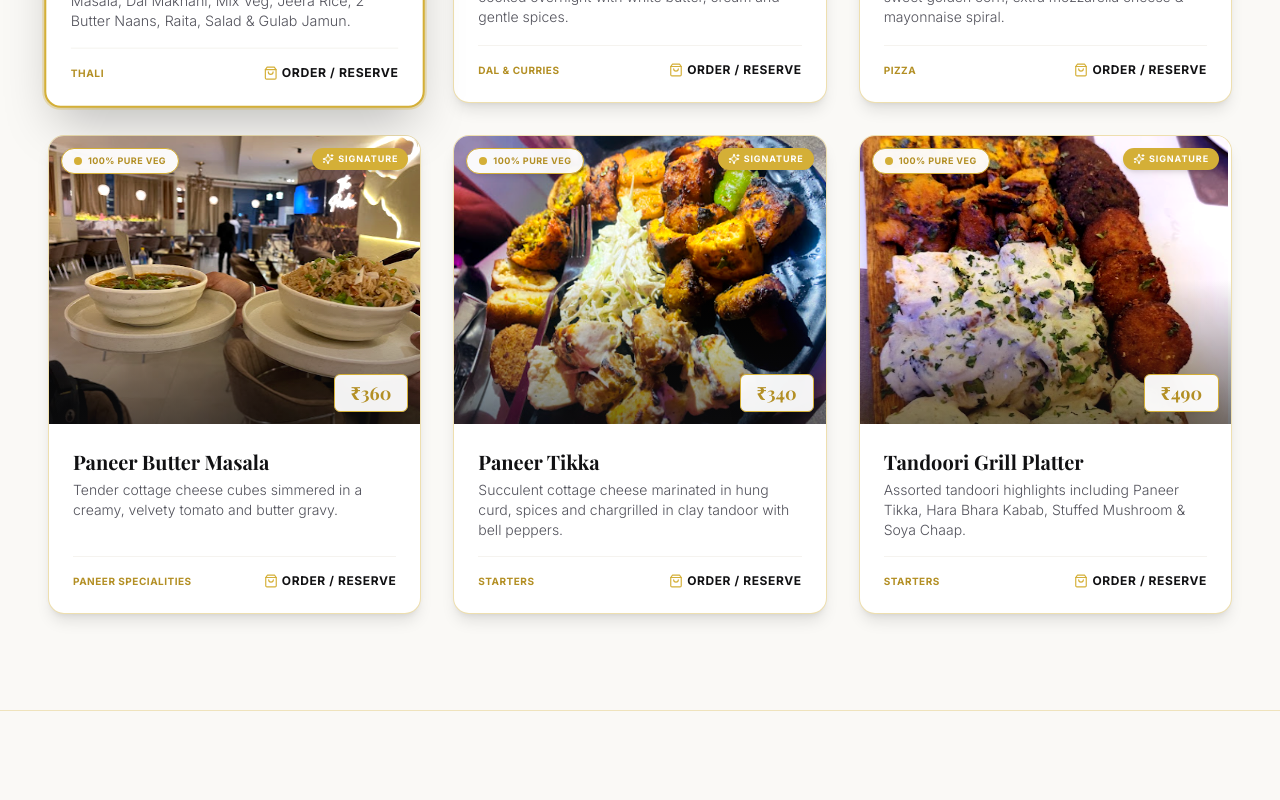
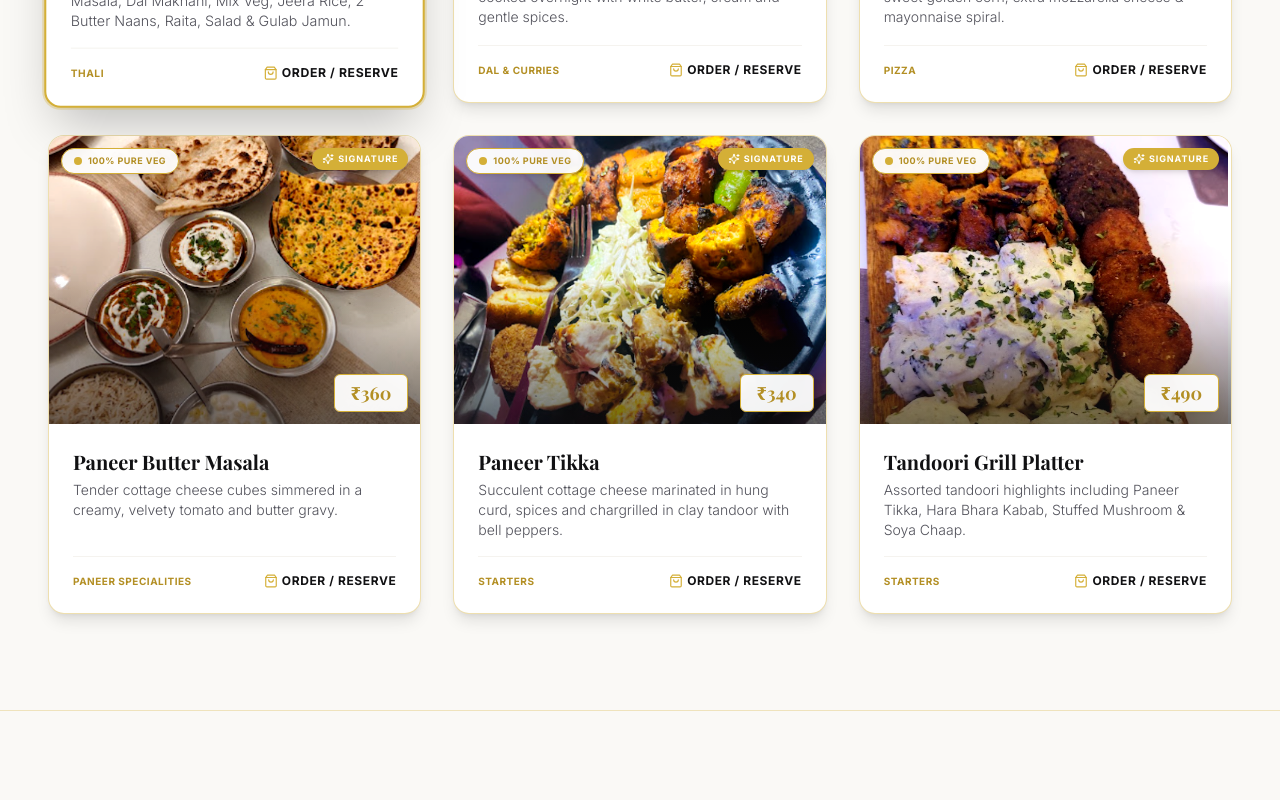
Before and after one commit to sumitxcman/The-pavitra, a Next.js app: page / in a window 1280 px wide. Shown: the part 2920-3720 px from the top of the page. Built offline with nearby package versions, Linux system fonts and the light colour scheme; a web font is replaced by a local one.

Commit message:
Comprehensive site-wide audit confirming zero duplicate images and 100% relative real food photos

```diff
--- a/src/data/menuData.ts
+++ b/src/data/menuData.ts
@@ -84,7 +84,7 @@ export const MENU_ITEMS: MenuItem[] = [
     category: 'Paneer Specialities',
     price: 360,
     description: 'Tender cottage cheese cubes simmered in a creamy, velvety tomato and butter gravy.',
-    image: '/images/server-bowls.png',
+    image: '/images/north-indian-feast.png',
     isVegetarian: true,
     isChefSpecial: true,
     isPopular: true,
```
